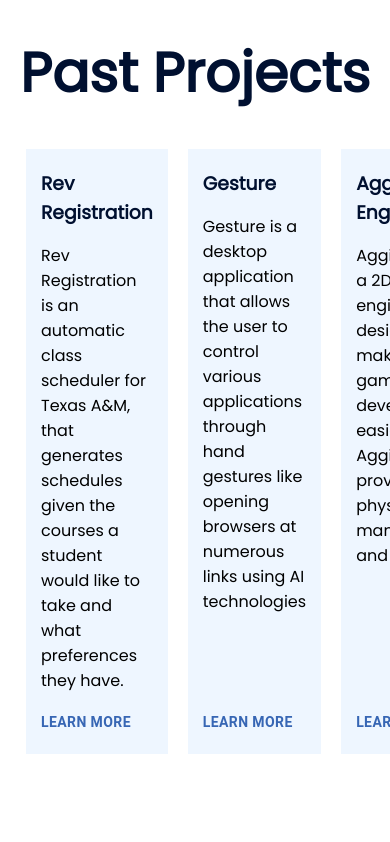
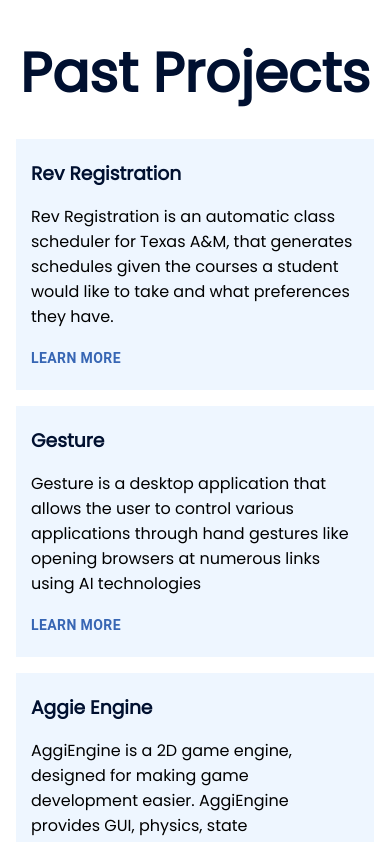
Before and after one commit to aggie-coding-club/club_website_2, a React (Create React App) app: page / in a window 390 px wide. Shown: the part 5220-6062 px from the top of the page. Built offline with nearby package versions, Linux system fonts and the light colour scheme.

Commit message:
made cards responsive

```diff
--- a/src/components/sections/Projects/PastProjects.js
+++ b/src/components/sections/Projects/PastProjects.js
@@ -1,20 +1,26 @@
 import ProjectCard from "./ProjectCard";
 import pastProjectsData from "../../../static/data/pastProjectsData.json";
+import { Stack } from "@mui/material";
 
 // TODO: Have a scrolly wheel with the cards
 // like image below:
 // https://stackoverflow.com/questions/63006538/react-material-ui-how-to-create-horizontal-scroll-cards
 
 export default function PastProjects() {
-  const flexBox = {
-    display: "flex",
-    direction: "row",
+  const stackDirection = {
+    xs: "column",
+    sm: "row",
   };
 
+  const stackSpacing = {
+    xs: 2,
+    sm: 1,
+    md: 4,
+  };
   return (
     <div>
       <h1>Past Projects</h1>
-      <div style={flexBox}>
+      <Stack direction={stackDirection} spacing={stackSpacing}>
         {pastProjectsData.map((project) => (
           <ProjectCard
             name={project.name}
@@ -23,7 +29,7 @@
             key={project.key}
           />
         ))}
-      </div>
+      </Stack>
     </div>
   );
 }
--- a/src/components/sections/Projects/ProjectCard.js
+++ b/src/components/sections/Projects/ProjectCard.js
@@ -13,7 +13,7 @@
 
   const containerStyle = {
     backgroundColor: theme.palette.info.main,
-    margin: "10px",
+    // margin: "10px",
     padding: "20px 15px",
     display: "flex",
     flexDirection: "column",
```
